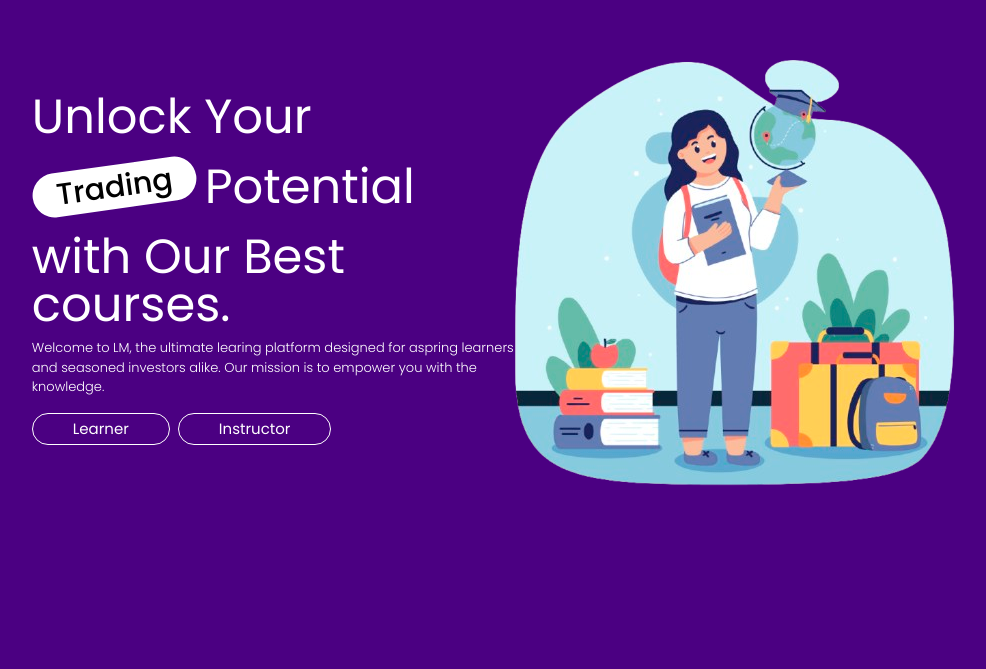
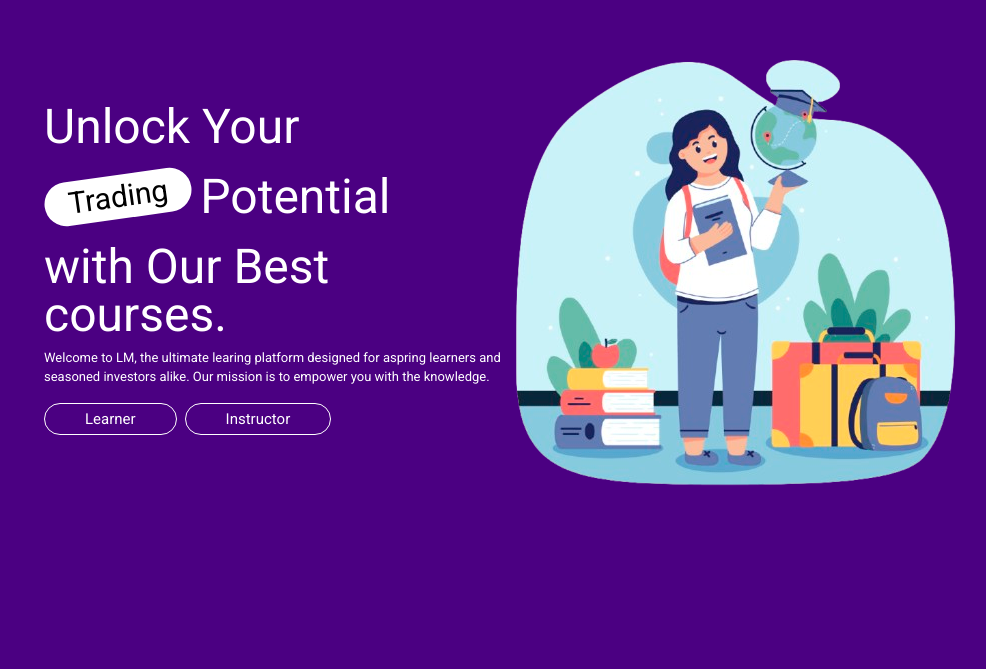
Before and after one commit to wardDward/educore_fe, a Next.js app: page / in a window 1280 px wide. Shown: the part 131-800 px from the top of the page, without its empty margins (121-1107 px from the left). Built offline with nearby package versions, Linux system fonts and the light colour scheme.

Commit message:
chore: global google font

```diff
--- a/src/app/(auth)/login/page.tsx
+++ b/src/app/(auth)/login/page.tsx
@@ -1,6 +1,5 @@
 import Image from 'next/image'
 import Link from 'next/link'
-
 
 function Home() {
     return (
--- a/src/app/(auth)/register/page.tsx
+++ b/src/app/(auth)/register/page.tsx
@@ -1,7 +1,12 @@
 import Link from 'next/link'
 import Image from 'next/image'
 import React from 'react'
+import { Metadata } from 'next'
 
+
+export const metadata : Metadata = {
+    title: 'Create account'
+}
 function Register() {
     return (
         <section className='flex justify-center items-center h-screen bg-gradient-to-r from-purpleIndigo to-darkPurpleIndigo'>
--- a/src/app/globals.css
+++ b/src/app/globals.css
@@ -1,8 +1,6 @@
-@import url("https://fonts.googleapis.com/css2?family=Poppins:ital,wght@0,100;0,200;0,300;0,400;0,500;0,600;0,700;0,800;0,900;1,100;1,200;1,300;1,400;1,500;1,600;1,700;1,800;1,900&display=swap");
 @import "tailwindcss";
 
 * {
-  font-family: "Poppins", sans-serif;
   transition: all 0.2s ease-in-out;
 }
 
```
